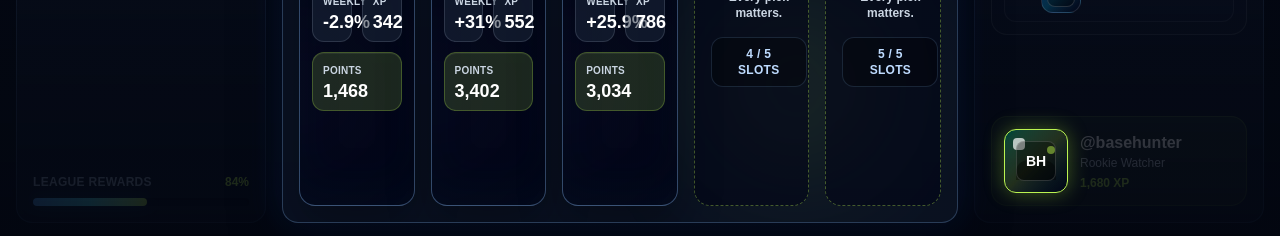
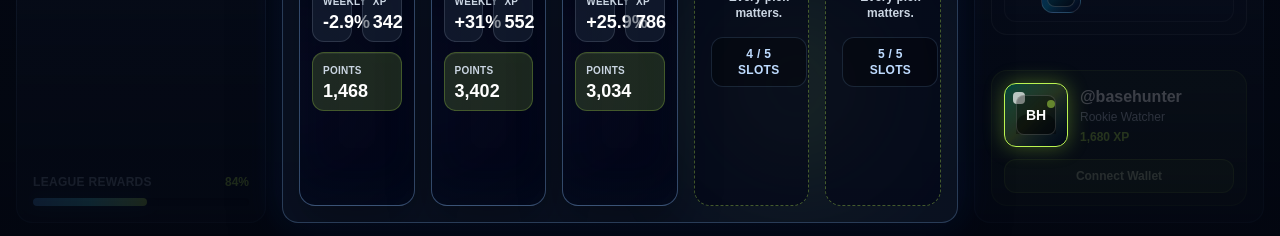
Before and after one commit to Edizemre1/mergen-watch-base, a Next.js app: page / in a window 1280 px wide. Shown: the part 566-802 px from the top of the page. Built offline with nearby package versions, Linux system fonts and the light colour scheme.

Commit message:
Persist squad and mock wallet profile flow

```diff
--- a/src/components/language.tsx
+++ b/src/components/language.tsx
@@ -77,12 +77,15 @@ export const dictionary = {
     "profile.chooseAvatar": "Choose your avatar",
     "profile.view": "View Profile",
     "profile.walletSoon": "Wallet profiles later",
-    "profile.setupTitle": "Create Your Watcher Profile",
+    "profile.setupTitle": "Edit Watcher Profile",
     "profile.setupSubtitle": "Choose an avatar and nickname for the weekly league.",
-    "profile.nickname": "Kullanıcı adı",
+    "profile.nickname": "Nickname",
     "profile.nicknamePlaceholder": "Enter nickname",
     "profile.avatar": "Avatar",
     "profile.save": "Save Profile",
+    "profile.edit": "Edit Profile",
+    "profile.disconnect": "Disconnect",
+    "profile.connectedWallet": "Connected Wallet",
     "metric.xp": "XP",
     "metric.points": "Points",
     "metric.level": "Lv.",
@@ -203,16 +206,19 @@ export const dictionary = {
     "score.summary": "Bu squad için mock sezon ilerlemesi.",
     "profile.handle": "@basehunter",
     "profile.role": "Rookie Watcher",
-    "profile.connect": "Wallet Bağla",
+    "profile.connect": "Cüzdan Bağla",
     "profile.chooseAvatar": "Avatarını seç",
     "profile.view": "Profili Gör",
     "profile.walletSoon": "Wallet profilleri sonra",
-    "profile.setupTitle": "Watcher Profilini Oluştur",
+    "profile.setupTitle": "Watcher Profilini Düzenle",
     "profile.setupSubtitle": "Haftalık lig için avatarını ve kullanıcı adını seç.",
     "profile.nickname": "Nickname",
     "profile.nicknamePlaceholder": "Kullanıcı adı gir",
     "profile.avatar": "Avatar",
     "profile.save": "Profili Kaydet",
+    "profile.edit": "Profili Düzenle",
+    "profile.disconnect": "Bağlantıyı Kes",
+    "profile.connectedWallet": "Bağlı Cüzdan",
     "metric.xp": "XP",
     "metric.points": "Puan",
     "metric.level": "Lv.",
--- a/src/components/mergen-watch-app.tsx
+++ b/src/components/mergen-watch-app.tsx
@@ -40,6 +40,9 @@ type WatcherProfile = { nickname: string; avatarSymbol: string };
 
 const githubUrl = "https://github.com/Edizemre1/mergen-watch-base";
 const profileStorageKey = "mergen-watch-player-profile";
+const squadStorageKey = "mergen-watch-squad-slots";
+const walletSessionStorageKey = "mergen-watch-wallet-session";
+const mockWalletAddress = "0xBase...Hunter";
 const playerRank = 256;
 const maxSquadSlots = 5;
 const defaultSquadSlotSymbols = ["DEGEN", "BRETT", "TOSHI", null, null] as const;
@@ -263,6 +266,61 @@ function getSquadSlots(symbols: readonly (string | null)[]): SquadSlot[] {
   });
 }
 
+function getStoredSquadSlots() {
+  if (typeof window === "undefined") {
+    return getSquadSlots(defaultSquadSlotSymbols);
+  }
+
+  try {
+    const storedSquad = window.localStorage.getItem(squadStorageKey);
+
+    if (!storedSquad) {
+      return getSquadSlots(defaultSquadSlotSymbols);
+    }
+
+    const parsedSquad = JSON.parse(storedSquad);
+
+    if (!Array.isArray(parsedSquad)) {
+      return getSquadSlots(defaultSquadSlotSymbols);
+    }
+
+    const seenSymbols = new Set<string>();
+    const symbols = Array.from({ length: maxSquadSlots }, (_, index) => {
+      const symbol = parsedSquad[index];
+
+      if (typeof symbol !== "string") {
+        return null;
+      }
+
+      const token = getSquadTokenBySymbol(symbol);
+
+      if (!token || seenSymbols.has(token.symbol)) {
+        return null;
+      }
+
+      seenSymbols.add(token.symbol);
+      return token.symbol;
+    });
+
+    return getSquadSlots(symbols);
+  } catch {
+    return getSquadSlots(defaultSquadSlotSymbols);
+  }
+}
+
+function getProfileStorageKey(walletAddress: string) {
+  return `${profileStorageKey}:${walletAddress}`;
+}
+
+function loadStoredWalletSession() {
+  if (typeof window === "undefined") {
+    return null;
+  }
+
+  const storedWallet = window.localStorage.getItem(walletSessionStorageKey);
+  return storedWallet === mockWalletAddress ? storedWallet : null;
+}
+
 function getSquadTotals(squad: SquadSlot[] = getSquadSlots(defaultSquadSlotSymbols)) {
   const filledSquad = squad.filter((slot): slot is NonNullable<SquadSlot> => Boolean(slot));
 
@@ -275,13 +333,13 @@ function getSquadTotals(squad: SquadSlot[] = getSquadSlots(defaultSquadSlotSymbo
   };
 }
 
-function loadStoredWatcherProfile(): WatcherProfile | null {
-  if (typeof window === "undefined") {
+function loadStoredWatcherProfile(walletAddress: string | null): WatcherProfile | null {
+  if (typeof window === "undefined" || !walletAddress) {
     return null;
   }
 
   try {
-    const storedProfile = window.localStorage.getItem(profileStorageKey);
+    const storedProfile = window.localStorage.getItem(getProfileStorageKey(walletAddress));
 
     if (!storedProfile) {
       return null;
@@ -313,6 +371,10 @@ function formatWatcherHandle(profile: WatcherProfile | null) {
   }
 
   return nickname.startsWith("@") ? nickname : `@${nickname}`;
+}
+
+function formatMockWalletAddress(walletAddress: string | null) {
+  return walletAddress ?? mockWalletAddress;
 }
 
 function gameActionForComment(comment: Comment) {
@@ -874,15 +936,27 @@ function WeeklySeasonPanel({ totals }: { totals: ReturnType<typeof getSquadTotal
 function WeeklyScorePanel({
   totals,
   profile,
-  onOpenProfile,
+  walletAddress,
+  onConnectWallet,
+  onDisconnectWallet,
+  onEditProfile,
 }: {
   totals: ReturnType<typeof getSquadTotals>;
   profile: WatcherProfile | null;
-  onOpenProfile: () => void;
+  walletAddress: string | null;
+  onConnectWallet: () => void;
+  onDisconnectWallet: () => void;
+  onEditProfile: () => void;
 }) {
   const { t } = useLanguage();
   const { weeklyXp, weeklyPoints } = totals;
   const avatarToken = profile ? getSquadTokenBySymbol(profile.avatarSymbol) : null;
+  const connected = Boolean(walletAddress);
+  const displayName = connected && profile
+    ? formatWatcherHandle(profile)
+    : connected
+      ? formatMockWalletAddress(walletAddress)
+      : t("profile.handle");
 
   return (
     <aside className="flex min-h-full flex-col gap-4 rounded-2xl border border-blue-300/20 bg-slate-900/66 p-4 shadow-[0_18px_50px_rgba(0,0,0,0.28),inset_0_1px_0_rgba(255,255,255,0.05)]">
@@ -912,11 +986,7 @@ function WeeklyScorePanel({
           ))}
         </div>
       </div>
-      <button
-        type="button"
-        onClick={onOpenProfile}
-        className="mt-auto w-full rounded-2xl border border-lime-300/18 bg-lime-300/8 p-3 text-left transition hover:border-lime-300/40 hover:bg-lime-300/12 hover:shadow-[0_0_26px_rgba(132,204,22,0.14)]"
-      >
+      <div className="mt-auto rounded-2xl border border-lime-300/18 bg-lime-300/8 p-3">
         <div className="flex items-center gap-3">
           {avatarToken ? (
             <TokenAvatarTile token={avatarToken} selected />
@@ -924,24 +994,59 @@ function WeeklyScorePanel({
             <PixelAvatar label="BH" tone="green" selected />
           )}
           <div className="min-w-0">
-            <div className="truncate font-black text-white">{formatWatcherHandle(profile)}</div>
+            <div className="truncate font-black text-white">{displayName}</div>
             <div className="text-xs text-slate-300">{t("profile.role")}</div>
+            {connected ? (
+              <div className="mt-1 truncate text-[11px] font-bold text-blue-200">
+                {t("profile.connectedWallet")}: {formatMockWalletAddress(walletAddress)}
+              </div>
+            ) : null}
             <div className="mt-1 text-xs font-black text-lime-300">
               {formatPoints(weeklyXp)} XP
             </div>
           </div>
         </div>
-      </button>
+        <div className="mt-3 grid gap-2">
+          {connected ? (
+            <>
+              <button
+                type="button"
+                onClick={onEditProfile}
+                className="rounded-xl border border-blue-300/25 bg-blue-400/10 px-3 py-2 text-xs font-black text-blue-100 transition hover:bg-blue-400/16"
+              >
+                {t("profile.edit")}
+              </button>
+              <button
+                type="button"
+                onClick={onDisconnectWallet}
+                className="rounded-xl border border-white/12 bg-black/24 px-3 py-2 text-xs font-black text-slate-300 transition hover:border-rose-300/30 hover:bg-rose-400/10 hover:text-white"
+              >
+                {t("profile.disconnect")}
+              </button>
+            </>
+          ) : (
+            <button
+              type="button"
+              onClick={onConnectWallet}
+              className="rounded-xl border border-lime-300/35 bg-lime-300/14 px-3 py-2 text-xs font-black text-lime-100 transition hover:bg-lime-300/20"
+            >
+              {t("profile.connect")}
+            </button>
+          )}
+        </div>
+      </div>
     </aside>
   );
 }
 
 function ProfileSetupModal({
   profile,
+  walletAddress,
   onClose,
   onSave,
 }: {
   profile: WatcherProfile | null;
+  walletAddress: string;
   onClose: () => void;
   onSave: (profile: WatcherProfile) => void;
 }) {
@@ -982,6 +1087,9 @@ function ProfileSetupModal({
             <p className="mt-2 text-sm font-semibold text-slate-300">
               {t("profile.setupSubtitle")}
             </p>
+            <div className="mt-3 inline-flex rounded-xl border border-blue-300/20 bg-blue-400/10 px-3 py-2 text-xs font-black text-blue-100">
+              {t("profile.connectedWallet")}: {formatMockWalletAddress(walletAddress)}
+            </div>
           </div>
           <button
             type="button"
@@ -1238,19 +1346,41 @@ function SquadBuilderExperience({
 
 function GameLobbyScreen() {
   const [squadSlots, setSquadSlots] = useState<SquadSlot[]>(() =>
-    getSquadSlots(defaultSquadSlotSymbols),
+    getStoredSquadSlots(),
+  );
+  const [connectedWallet, setConnectedWallet] = useState<string | null>(() =>
+    loadStoredWalletSession(),
   );
   const [watcherProfile, setWatcherProfile] = useState<WatcherProfile | null>(() =>
-    loadStoredWatcherProfile(),
+    loadStoredWatcherProfile(loadStoredWalletSession()),
   );
   const [isProfileModalOpen, setIsProfileModalOpen] = useState(false);
   const totals = useMemo(() => getSquadTotals(squadSlots), [squadSlots]);
 
   useEffect(() => {
-    if (watcherProfile) {
-      window.localStorage.setItem(profileStorageKey, JSON.stringify(watcherProfile));
+    window.localStorage.setItem(
+      squadStorageKey,
+      JSON.stringify(squadSlots.map((slot) => slot?.token.symbol ?? null)),
+    );
+  }, [squadSlots]);
+
+  useEffect(() => {
+    if (connectedWallet) {
+      window.localStorage.setItem(walletSessionStorageKey, connectedWallet);
+      return;
     }
-  }, [watcherProfile]);
+
+    window.localStorage.removeItem(walletSessionStorageKey);
+  }, [connectedWallet]);
+
+  useEffect(() => {
+    if (connectedWallet && watcherProfile) {
+      window.localStorage.setItem(
+        getProfileStorageKey(connectedWallet),
+        JSON.stringify(watcherProfile),
+      );
+    }
+  }, [connectedWallet, watcherProfile]);
 
   function handleSelectToken(slotIndex: number, token: Token) {
     setSquadSlots((currentSlots) => {
@@ -1281,11 +1411,22 @@ function GameLobbyScreen() {
       <WeeklyScorePanel
         totals={totals}
         profile={watcherProfile}
-        onOpenProfile={() => setIsProfileModalOpen(true)}
+        walletAddress={connectedWallet}
+        onConnectWallet={() => {
+          setConnectedWallet(mockWalletAddress);
+          setWatcherProfile(loadStoredWatcherProfile(mockWalletAddress));
+        }}
+        onDisconnectWallet={() => {
+          setConnectedWallet(null);
+          setWatcherProfile(null);
+          setIsProfileModalOpen(false);
+        }}
+        onEditProfile={() => setIsProfileModalOpen(true)}
       />
-      {isProfileModalOpen ? (
+      {isProfileModalOpen && connectedWallet ? (
         <ProfileSetupModal
           profile={watcherProfile}
+          walletAddress={connectedWallet}
           onClose={() => setIsProfileModalOpen(false)}
           onSave={(nextProfile) => {
             setWatcherProfile(nextProfile);
```
